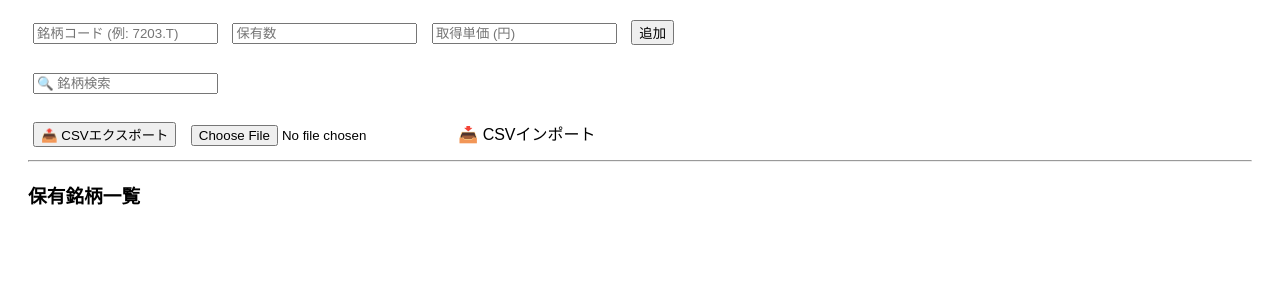
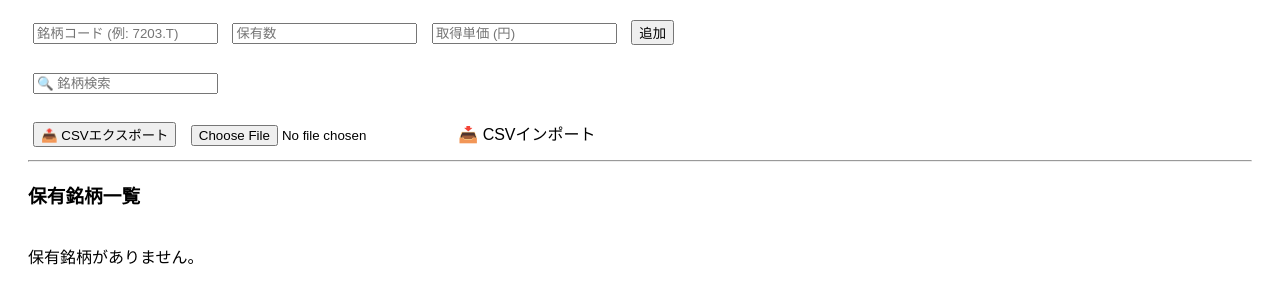
Before and after one commit to vegDIY/utaikizoku, a website: page index.template.html in a window 1280 px wide. Shown: the part 77-380 px from the top of the page. Drawn offline with Linux system fonts and the light colour scheme.

Commit message:
Update index.template.html

```diff
--- a/index.template.html
+++ b/index.template.html
@@ -221,6 +221,7 @@ function renderStocks() {
 
 // 初回データ読み込み
 fetchStockData();
+renderStocks();
 
 function deleteStock(index) {
   const stockList = JSON.parse(localStorage.getItem("myStockList") || "[]");
```
